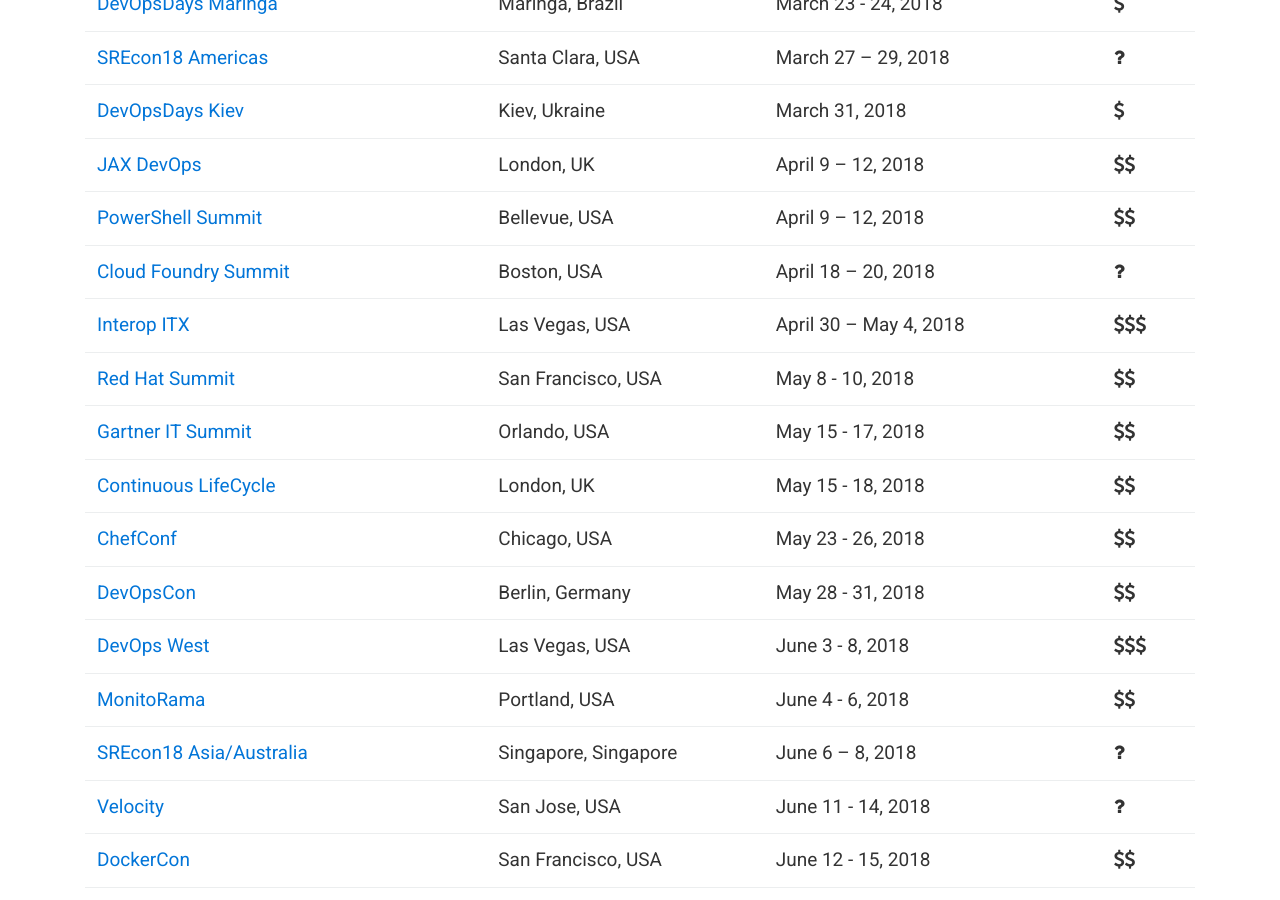
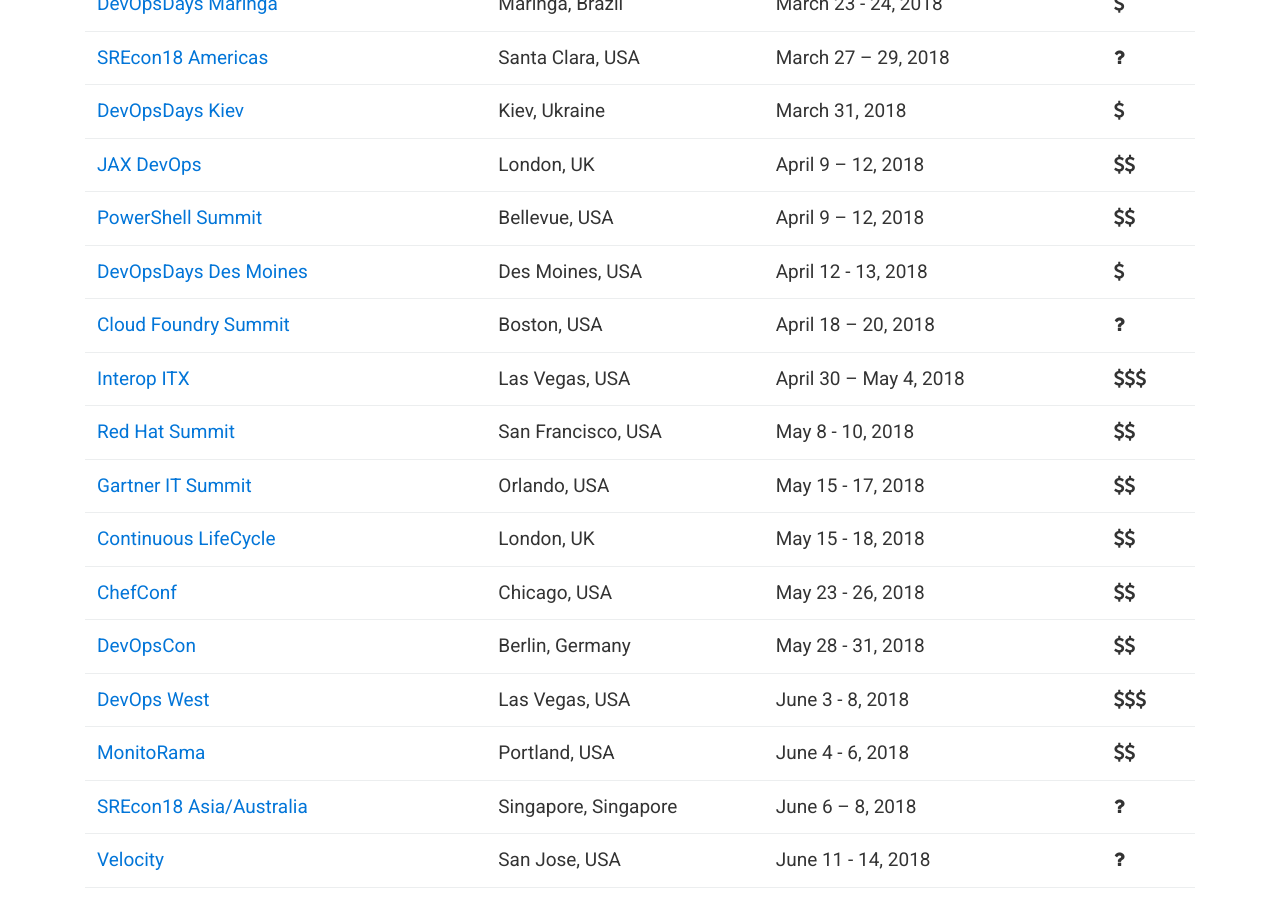
Before and after one commit to finspin/gotodevops.org, a Jekyll site: the page built from index.md, in a window 1280 px wide and 900 px high, scrolled down 1033 px. Built offline with Jekyll 4.4.1, drawn with Linux system fonts in a browser that asks for light colours; nearby versions of some CDN libraries.

Commit message:
DevOpsDays Des Moines

```diff
--- a/_data/conferences.yml
+++ b/_data/conferences.yml
@@ -177,6 +177,15 @@
   date: April 9 – 12, 2018
   start-date: 1523232001
   cost: 2
+
+- name: DevOpsDays Des Moines
+  url: https://www.devopsdays.org/events/2018-des-moines
+  location:
+      city: Des Moines
+      country: USA
+  date: April 12 - 13, 2018
+  start-date: 1523534400
+  cost: 1
 
 - name: Cloud Foundry Summit
   url: https://www.cloudfoundry.org/event/nasummit2018/
```
